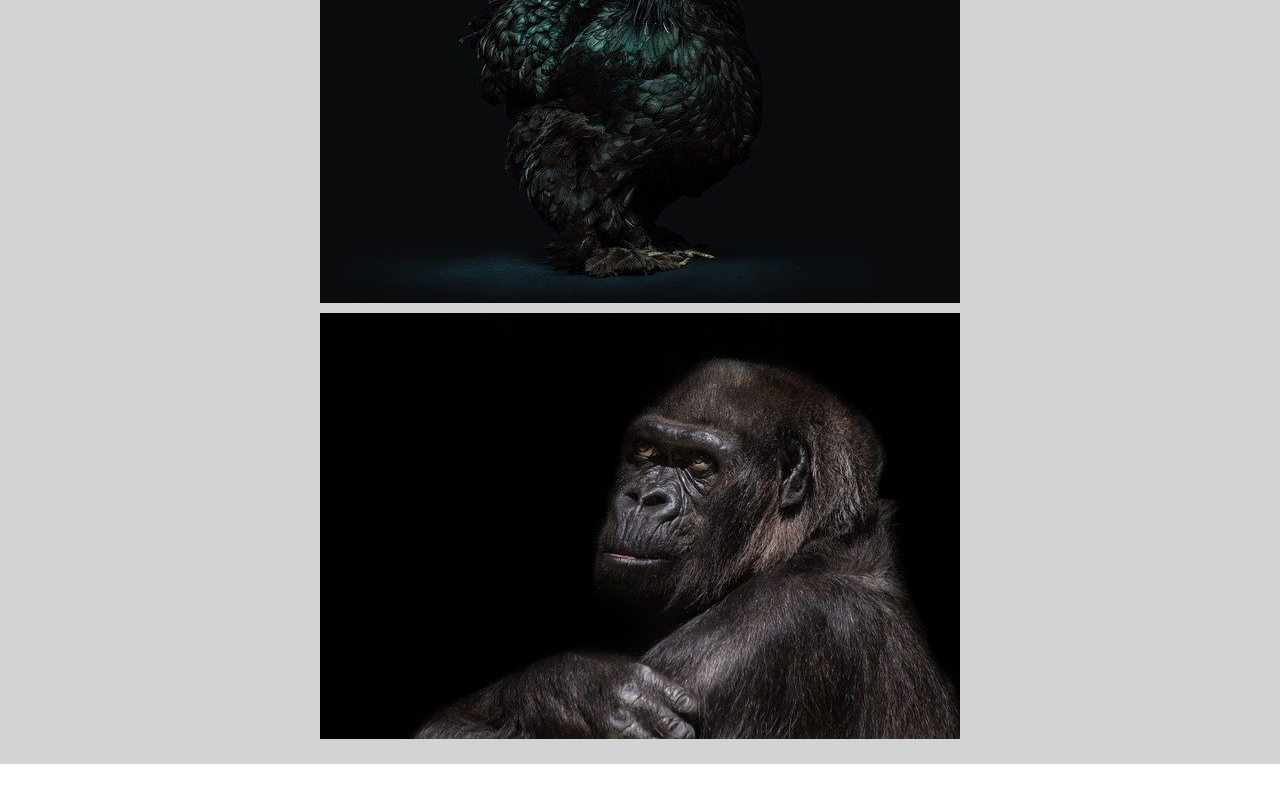
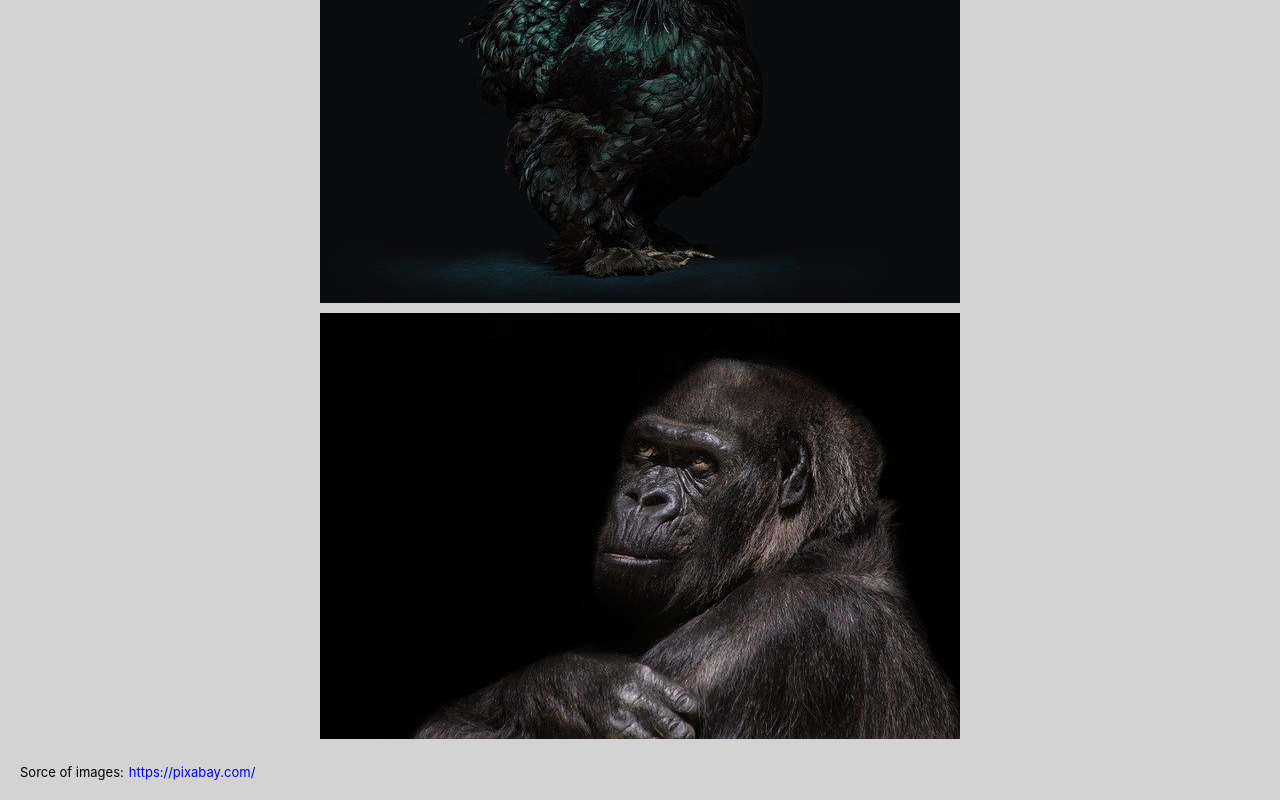
Before and after one commit to agapas/images-switcher, a React (Create React App) app: page / in a window 1280 px wide. Shown: the part 1988-2788 px from the top of the page. Before the commit the page ends 2752 px from the top, so only its background shows below. Built offline with nearby package versions, Linux system fonts and the light colour scheme.

Commit message:
Added images source

```diff
--- a/src/App.css
+++ b/src/App.css
@@ -1,4 +1,4 @@
-.App {
+.app {
   padding: 20px;
   background-color: lightgrey;
 }
@@ -9,9 +9,26 @@ img {
   margin: 5px;
 }
 
-.mouseOverImages {
+.mouse-over-images {
   display: flex;
   flex-direction: row;
   flex-wrap: wrap;
   justify-content: center;
 }
+
+.images-source {
+  margin-top: 20px;
+  font-size: small;
+}
+
+.images-source a {
+  padding-left: 5px;
+}
+
+.images-source a:link, .images-source a:visited {
+  text-decoration: none;
+}
+
+.images-source a:hover, .images-source a:active {
+  text-decoration: underline;
+}
--- a/src/App.js
+++ b/src/App.js
@@ -1,6 +1,7 @@
 import React from 'react';
 import './App.css';
 import ImageChangeOnMouseOver from "./components/ImageChangeOnMouseOver";
+import ImagesSource from "./components/ImagesSource";
 import ToggleController from "./components/toggle/ToggleController";
 
 const paths = [
@@ -12,11 +13,14 @@ const paths = [
   [require('./images/primary/6.jpg'), require('./images/secondary/6.jpg')],
 ];
 
+const imagesSource = "https://pixabay.com/";
+
 function App() {
   return (
-    <div className="App">
+    <div className="app">
       <ToggleController />
       <ImageChangeOnMouseOver paths={paths} />
+      <ImagesSource source={imagesSource} />
     </div>
   );
 }
--- a/src/components/ImageChangeOnMouseOver.js
+++ b/src/components/ImageChangeOnMouseOver.js
@@ -1,11 +1,10 @@
 import React from "react";
 import OnMouseOverImage from "./OnMouseOverImage";
 
-const ImageChangeOnMouseOver = (paths) => {
-    const pathsObject = paths.paths;
+const ImageChangeOnMouseOver = ({ paths }) => {
     return (
-        <div className="mouseOverImages">
-            {pathsObject.map((p, i) => {
+        <div className="mouse-over-images">
+            {paths.map((p, i) => {
                 return (<OnMouseOverImage key={i} primaryImg={p[0]} secondaryImg={p[1]} alt="" />);
             })}
         </div>
--- /dev/null
+++ b/src/components/ImagesSource.js
@@ -0,0 +1,10 @@
+import React from 'react';
+
+const ImagesSource = ({ source }) => (
+    <div className="images-source">
+      Sorce of images:
+      <a href={source}>{source}</a>
+    </div>
+);
+
+export default ImagesSource;
--- a/src/components/toggle/ToggleController.js
+++ b/src/components/toggle/ToggleController.js
@@ -1,7 +1,7 @@
 import React, { useState } from 'react';
 import ToggleSwitch from "./ToggleSwitch";
 
-function ToggleController() {
+const ToggleController = () => {
   const [checked, setChecked] = useState(false);
   return (
       <ToggleSwitch
```
